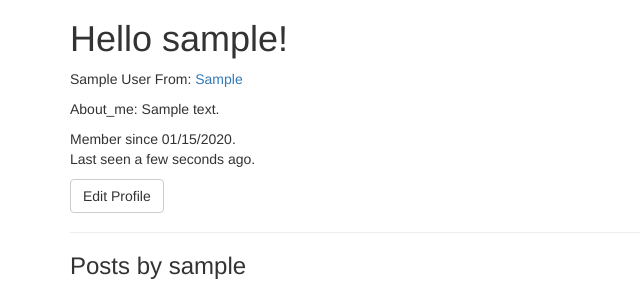
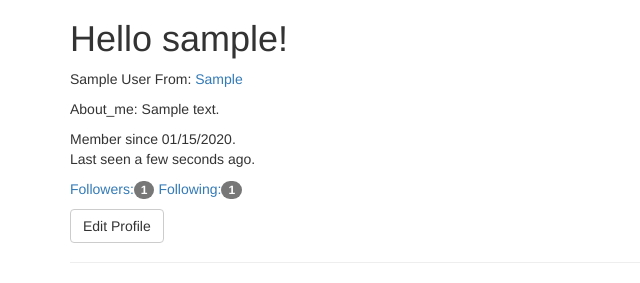
Before and after one commit to sishuiyibai/myflaskapp, a Flask app: a page that uses app/templates/user.html in a window 1280 px wide. Shown: the part 413-696 px from the top of the page, without its empty margins (0-640 px from the left). Run offline with Flask 2, Linux system fonts and the light colour scheme; a user stored in the database is signed in; tables that the repository leaves empty hold one stand-in row (values such as "Sample post"); some libraries are stand-ins or nearby versions.

Commit message:
用户资料页面添加关注者信息及链接

```diff
--- a/app/templates/user.html
+++ b/app/templates/user.html
@@ -30,6 +30,32 @@
                 Member since {{ moment(user.member_since).format('L') }}.<br>
                 Last seen {{ moment(user.last_seen).fromNow() }}.
             </p>
+
+
+            <p>
+                {% if current_user.can(Permission.FOLLOW) and user != current_user %}
+                    {% if not current_user.is_following(user) %}
+                        <a href="{{ url_for('.follow', username=user.username) }}"
+                           class="btn btn-primary">Follow</a>
+                    {% else %}
+                        <a href="{{ url_for('.unfollow', username=user.username) }}"
+                           class="btn btn-default">Unfollow</a>
+                    {% endif %}
+                {% endif %}
+
+                <a href="{{ url_for('.followers', username=user.username) }}">
+                    Followers:<span class="badge">{{ user.followers.count() }}</span>
+                </a>
+                <a href="{{ url_for('.followed_by', username=user.username) }}">
+                    Following:<span class="badge">{{ user.followed.count() }}</span>
+                </a>
+                {% if current_user.is_authenticated and user != current_user and
+                        user.is_following(current_user)%}
+                    <span class="label label-default">Follows you</span>
+                {% endif %}
+            </p>
+
+
             <p>
                 {% if user == current_user %}
                     <a class="btn btn-default" href="{{ url_for('.edit_profile') }}">
```
